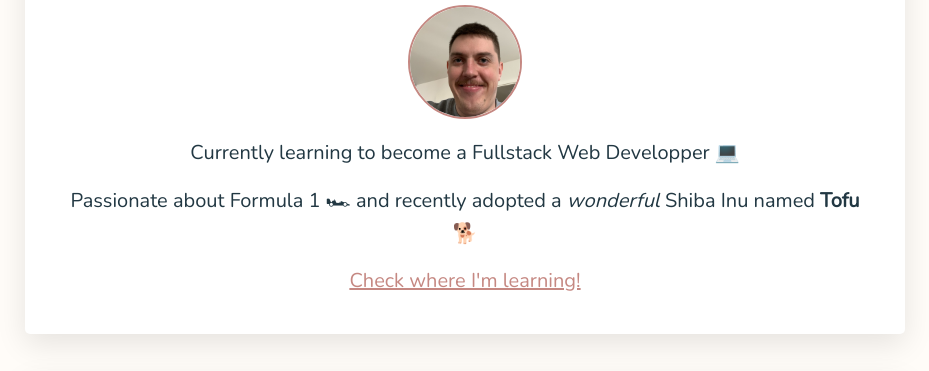
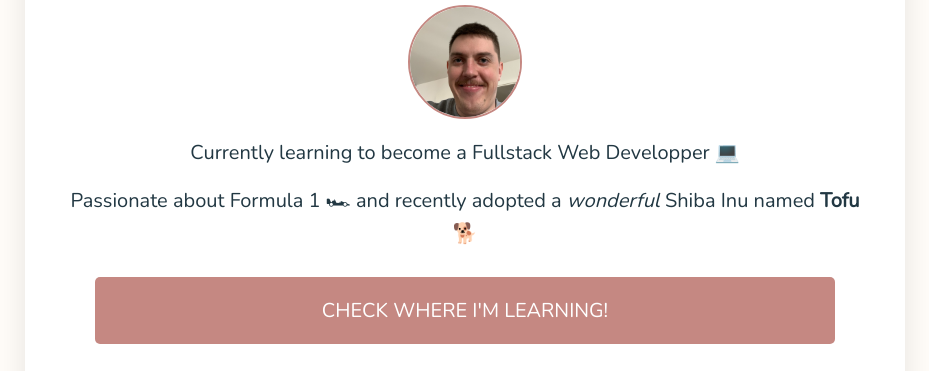
Before and after one commit to JordanGangloff/profile, a plain HTML site: page index.html in a window 1280 px wide. Shown: the part 183-554 px from the top of the page, without its empty margins (175-1104 px from the left). Drawn offline with nearby package versions, Linux system fonts and the light colour scheme.

Commit message:
modification of button

```diff
--- a/index.html
+++ b/index.html
@@ -14,7 +14,9 @@
         <img src="images/profile_pic.jpeg" alt="Picture of Jordan" class="circle-image image-size">
         <p>Currently learning to become a Fullstack Web Developper 💻</p>
         <p>Passionate about Formula 1 🏎 and recently adopted a <em>wonderful</em> Shiba Inu named <strong>Tofu</strong> 🐕</p>
-        <a href="https://www.lewagon.com" target="_blank">Check where I'm learning!</a>
+        <div class="button">
+          <a href="https://www.lewagon.com" target="_blank" style="text-decoration: none;">CHECK WHERE I'M LEARNING!</a>
+        </div>
       </div>
       <div class="card">
         <h2>Follow me</h2>
--- a/style.css
+++ b/style.css
@@ -16,8 +16,21 @@ body h2 {
   color: #304C89;
 }
 
+.button a {
+  color: white;
+  font-weight: 500;
+  text-align: center;
+}
+
 a {
   color: #C58882;
+}
+
+.button {
+  background-color: #C58882;
+  border-radius: 5px;
+  padding: 20px 30px;
+  margin: 30px;
 }
 
 .card {
@@ -87,10 +100,3 @@ ul i {
     width: 500px;
   }
 }
-
-@media (max-width: 540px) {
-  /* Pour un écran < 540px, cette classe CSS s'applique */
-  .container {
-    width: 300px;
-  }
-}
```
